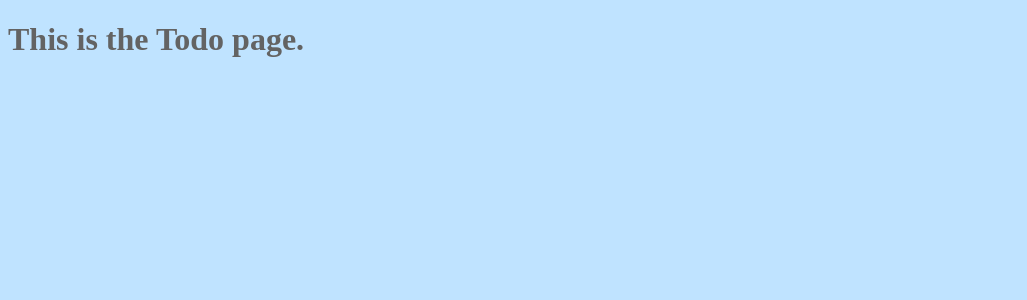
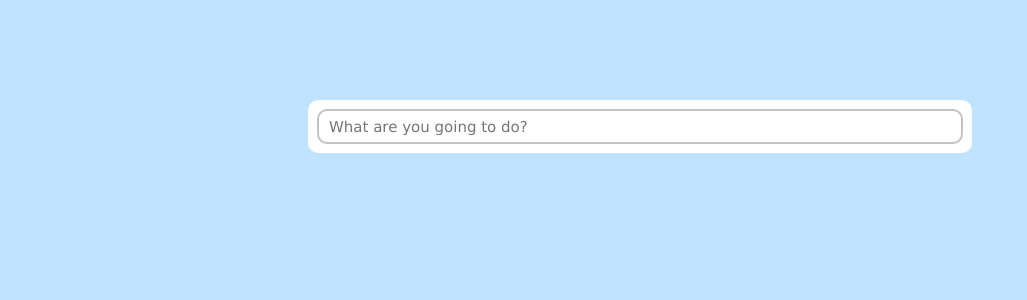
Before and after one commit to sirinnear/Todo-App-Project, a Vue app: page /#/todos in a window 1280 px wide. Shown: the top 300 px of the page, without its empty margins (0-1027 px from the left). Built offline with nearby package versions, Linux system fonts and the light colour scheme.

Commit message:
Added text field to Todos page Made input text css global

```diff
--- a/src/assets/style.css
+++ b/src/assets/style.css
@@ -8,13 +8,27 @@ body {
     background-color: white;
     border: white solid 9px;
     border-radius: 10px;
+    font-family: Verdana;
+    font-size: 15px;
 }
 
 .inner-container {
     background-color: rgba(191, 227, 255, 0.41);
     border: white solid 1px;
     border-radius: 5px;
-    font-family: Verdana;
-    font-size: 15px;
-    border-radius-inner: 3px;
+    font-family: inherit;
+    font-size: inherit;
 }
+
+input[type=text], input[type=password] {
+    box-sizing: border-box;
+    width: 100%;
+    height: 35px;
+    border-radius: 10px;
+    border: rgba(99, 99, 99, 0.39) solid 2px;
+    font-family: inherit;
+    font-size: inherit;
+    color: inherit;
+    outline: none;
+    padding: 10px;
+}
--- a/src/components/Login.vue
+++ b/src/components/Login.vue
@@ -33,16 +33,16 @@
         margin: 10px 30px;
     }
 
-    .input-container input {
-        box-sizing: border-box;
-        width: 100%;
-        height: 35px;
-        border-radius: 10px;
-        border: rgba(99, 99, 99, 0.39) solid 2px;
-        font-family: inherit;
-        color: inherit;
-        outline: none;
-    }
+    /*.input-container input {*/
+    /*    box-sizing: border-box;*/
+    /*    width: 100%;*/
+    /*    height: 35px;*/
+    /*    border-radius: 10px;*/
+    /*    border: rgba(99, 99, 99, 0.39) solid 2px;*/
+    /*    font-family: inherit;*/
+    /*    color: inherit;*/
+    /*    outline: none;*/
+    /*}*/
 
     .input-container input, label {
         padding: 10px;
--- a/src/components/Todos.vue
+++ b/src/components/Todos.vue
@@ -1,5 +1,7 @@
 <template>
-    <h1>This is the Todo page.</h1>
+    <div class="outer-container">
+        <input type="text" placeholder="What are you going to do?">
+    </div>
 </template>
 
 <script>
@@ -9,5 +11,13 @@
 </script>
 
 <style scoped>
-
+    .outer-container {
+        margin: 100px 300px;
+    }
+    /*input[type=text] {*/
+    /*    box-sizing: border-box;*/
+    /*    width: 100%;*/
+    /*    outline: none;*/
+    /*    border: white solid 1px;*/
+    /*}*/
 </style>
```
